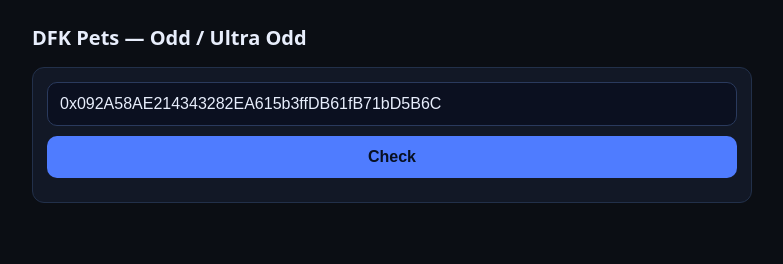
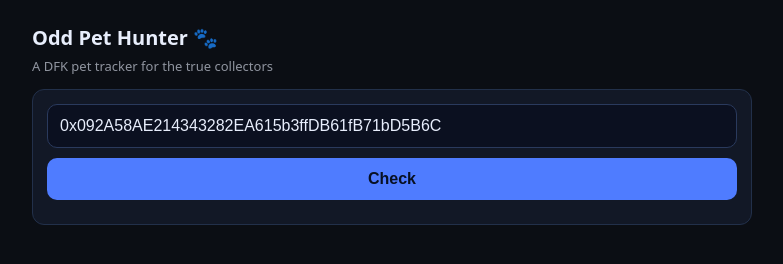
Before and after one commit to KjetilSv/dfkpets, a website: page public/index.html in a window 1280 px wide. Shown: the whole page, without its empty margins (248-1031 px from the left). Drawn offline with Linux system fonts and the light colour scheme.

Commit message:
chore(web): rebrand to Odd Pet Hunter

```diff
--- a/public/index.html
+++ b/public/index.html
@@ -3,7 +3,7 @@
   <head>
     <meta charset="UTF-8" />
     <meta name="viewport" content="width=device-width, initial-scale=1.0" />
-    <title>DFK Pet Odd / Very Odd checker</title>
+    <title>Odd Pet Hunter</title>
     <style>
       :root { color-scheme: dark; }
       body { font-family: system-ui, -apple-system, Segoe UI, Roboto, Arial, sans-serif; margin: 0; background:#0b0e14; color:#e8eefc; }
@@ -32,7 +32,8 @@
   </head>
   <body>
     <div class="wrap">
-      <h1>DFK Pets — Odd / Ultra Odd</h1>
+      <h1>Odd Pet Hunter 🐾</h1>
+      <div style="opacity:0.6; font-size:13px; margin:-10px 0 14px;">A DFK pet tracker for the true collectors</div>
       <div class="card">
         <input id="addr" placeholder="0x..." autocomplete="off" autocapitalize="off" spellcheck="false" />
         <button id="btn">Check</button>
```
